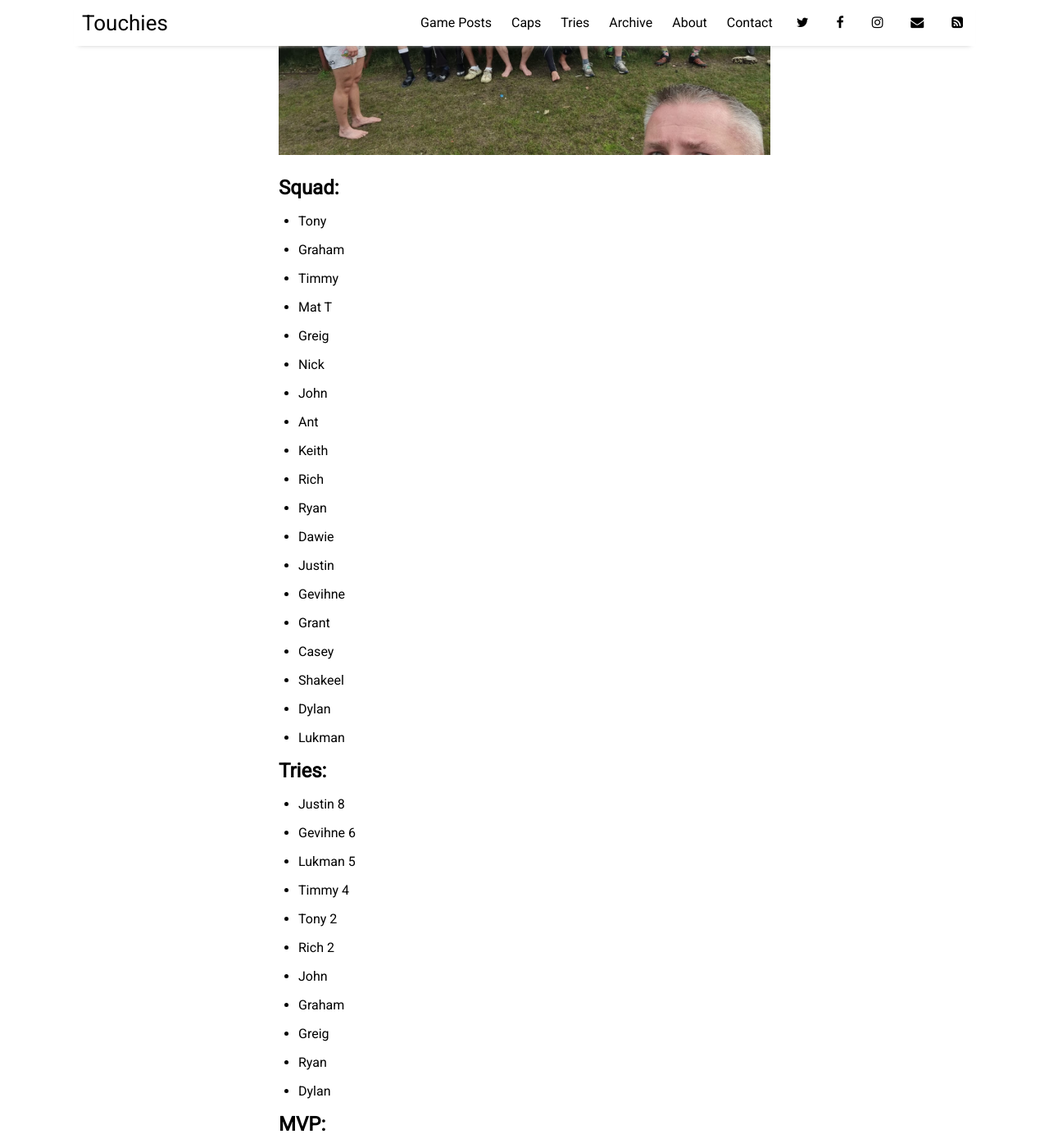
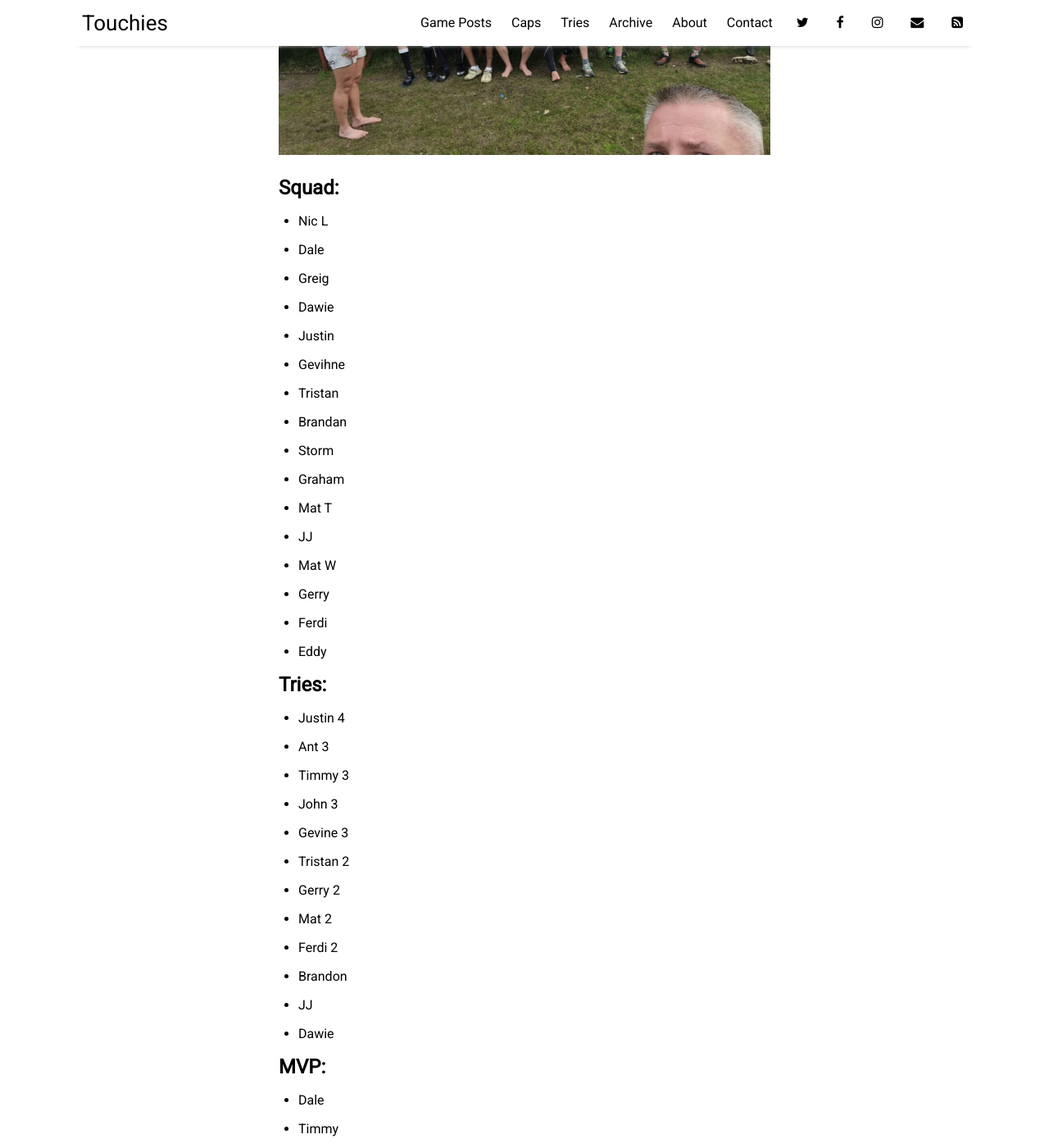
Before and after one commit to sundayrugby/sundayrugby.github.io, a Jekyll site: the page built from _posts/2023-07-23-BC.md, in a window 1280 px wide and 1400 px high, scrolled down 311 px. Shown: the whole window at 82% size. Built offline with Jekyll 4.4.1, drawn with Linux system fonts in a browser that asks for light colours; nearby versions of some CDN libraries; some of the changed text lies outside the part shown.

Commit message:
Update 2023-07-23-BC.md

```diff
--- a/_posts/2023-07-23-BC.md
+++ b/_posts/2023-07-23-BC.md
@@ -9,43 +9,42 @@ image: 2023_07_23.jpg
 
 ## Squad:
 
- * Tony
- * Graham
- * Timmy
- * Mat T
+ * Nic L
+ * Dale
  * Greig
- * Nick
- * John
- * Ant
- * Keith
- * Rich
- * Ryan
  * Dawie
  * Justin
  * Gevihne
- * Grant
- * Casey
- * Shakeel
- * Dylan
- * Lukman
+ * Tristan
+ * Brandan
+ * Storm
+ * Graham
+ * Mat T
+ * JJ
+ * Mat W
+ * Gerry
+ * Ferdi
+ * Eddy
 
 ## Tries:
 
- * Justin 8
- * Gevihne 6
- * Lukman 5
- * Timmy 4
- * Tony 2
- * Rich 2
- * John
- * Graham
- * Greig
- * Ryan
- * Dylan
+ * Justin 4
+ * Ant 3
+ * Timmy 3
+ * John 3
+ * Gevine 3
+ * Tristan 2
+ * Gerry 2
+ * Mat 2
+ * Ferdi 2
+ * Brandon
+ * JJ
+ * Dawie
 
 ## MVP:
 
-* Graham
+* Dale
+* Timmy
 
 ## Flower:
 
@@ -57,12 +56,13 @@ image: 2023_07_23.jpg
 
 ## Kids:
 
--
+ * Brandan
 
 ## Beers:
 
-* Matt T
-* Casey
+* Nic L (lots)
+* Milf
+* Dale
 
 
 ## Chirp:
```
